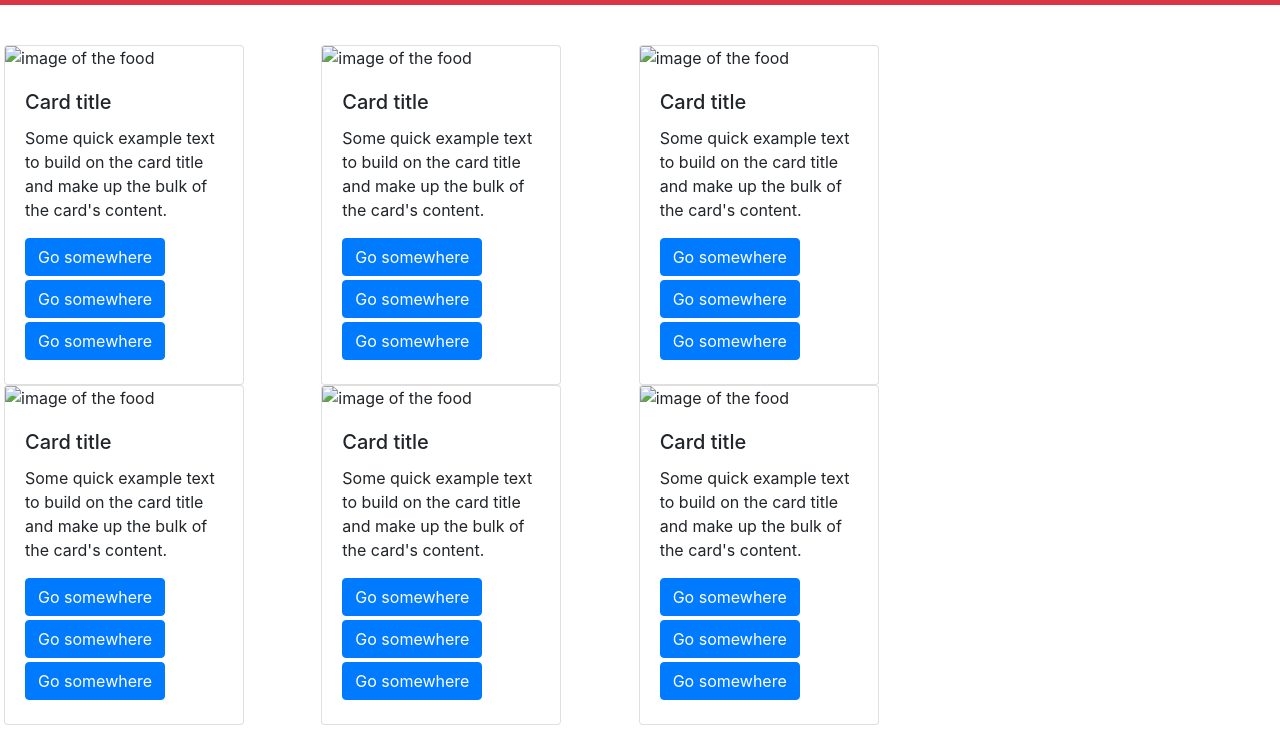
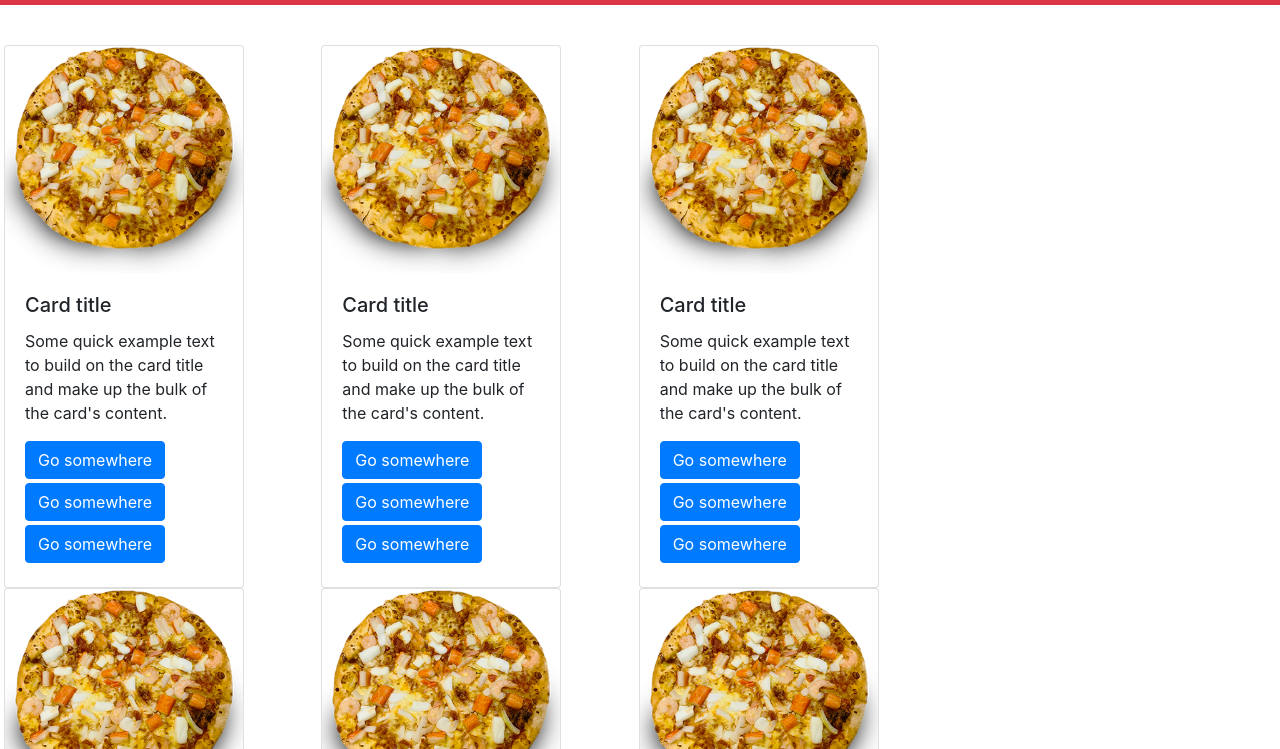
Before and after one commit to minuraDinupriya/mos-pos, a plain HTML site: page index.html in a window 1280 px wide. Shown: the part 51-800 px from the top of the page. Drawn offline with nearby package versions, Linux system fonts and the light colour scheme; the site is published under a folder, as on GitHub Pages, so addresses that start at the root find nothing.

Commit message:
img path changed

```diff
--- a/index.html
+++ b/index.html
@@ -41,7 +41,7 @@
         <div class="col-12 col-lg-4">
 
           <div class="card" style="width: 15rem;">
-            <img src="/images/f1.png" class="card-img-top" alt="image of the food">
+            <img src="./images/f1.png" class="card-img-top" alt="image of the food">
             <div class="card-body">
               <h5 class="card-title">Card title</h5>
               <p class="card-text">Some quick example text to build on the card title and make up the bulk of the card's content.</p>
@@ -56,7 +56,7 @@
         <div class="col-12 col-lg-4">
 
           <div class="card" style="width: 15rem;">
-            <img src="/images/f1.png" class="card-img-top" alt="image of the food">
+            <img src="./images/f1.png" class="card-img-top" alt="image of the food">
             <div class="card-body">
               <h5 class="card-title">Card title</h5>
               <p class="card-text">Some quick example text to build on the card title and make up the bulk of the card's content.</p>
@@ -71,7 +71,7 @@
         <div class="col-12 col-lg-4">
 
           <div class="card" style="width: 15rem;">
-            <img src="/images/f1.png" class="card-img-top" alt="image of the food">
+            <img src="./images/f1.png" class="card-img-top" alt="image of the food">
             <div class="card-body">
               <h5 class="card-title">Card title</h5>
               <p class="card-text">Some quick example text to build on the card title and make up the bulk of the card's content.</p>
@@ -86,7 +86,7 @@
         <div class="col-12 col-lg-4">
 
           <div class="card" style="width: 15rem;">
-            <img src="/images/f1.png" class="card-img-top" alt="image of the food">
+            <img src="./images/f1.png" class="card-img-top" alt="image of the food">
             <div class="card-body">
               <h5 class="card-title">Card title</h5>
               <p class="card-text">Some quick example text to build on the card title and make up the bulk of the card's content.</p>
@@ -101,7 +101,7 @@
         <div class="col-12 col-lg-4">
 
           <div class="card" style="width: 15rem;">
-            <img src="/images/f1.png" class="card-img-top" alt="image of the food">
+            <img src="./images/f1.png" class="card-img-top" alt="image of the food">
             <div class="card-body">
               <h5 class="card-title">Card title</h5>
               <p class="card-text">Some quick example text to build on the card title and make up the bulk of the card's content.</p>
@@ -116,7 +116,7 @@
         <div class="col-12 col-lg-4">
 
           <div class="card" style="width: 15rem;">
-            <img src="/images/f1.png" class="card-img-top" alt="image of the food">
+            <img src="./images/f1.png" class="card-img-top" alt="image of the food">
             <div class="card-body">
               <h5 class="card-title">Card title</h5>
               <p class="card-text">Some quick example text to build on the card title and make up the bulk of the card's content.</p>
```
